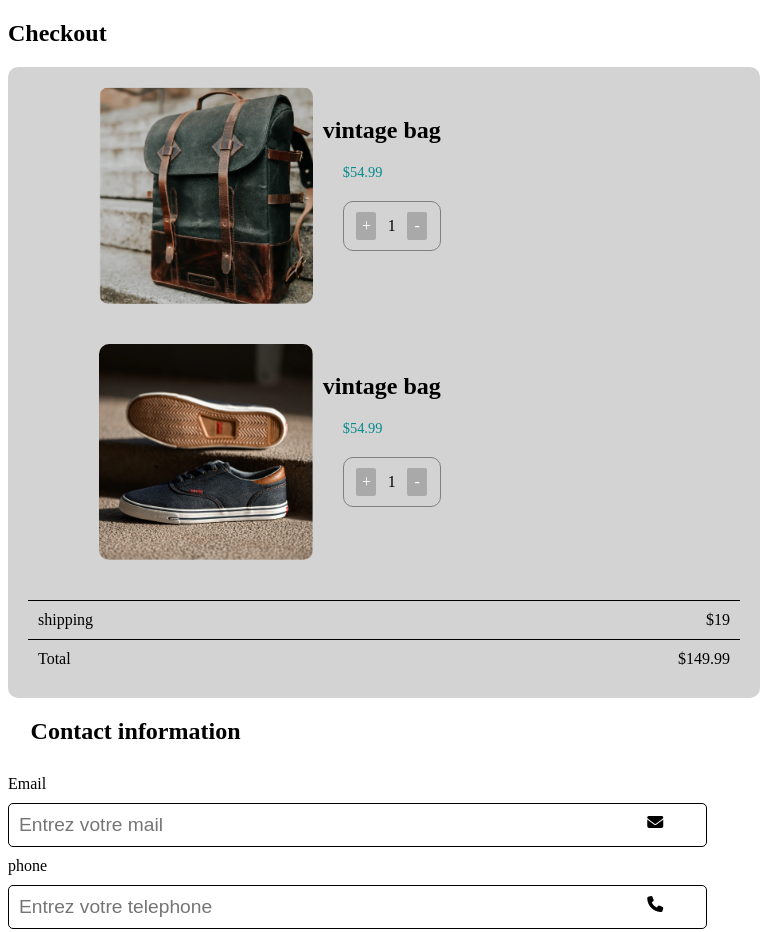
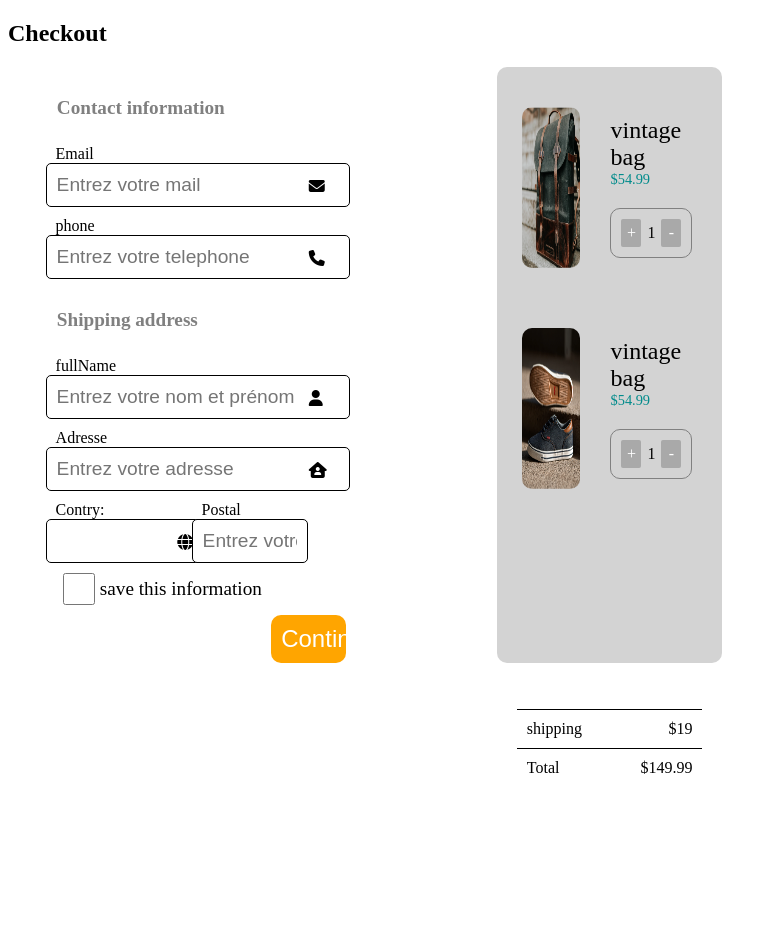
Before and after one commit to corentinnys/checkout-page, a plain HTML site: page index.html in a window 768 px wide. Shown: the top 932 px of the page. After the commit the page ends 807 px from the top, so only its background shows below. Drawn offline with Linux system fonts and the light colour scheme.

Commit message:
implementation of responsive css for screens

```diff
--- a/css/styles.css
+++ b/css/styles.css
@@ -1,14 +1,7 @@
 
 
 
-@media screen and (max-width: 409px)
-{
-
-
-
-}
-
-@media screen and   (min-width:410px ) and  (max-width:768px ){
+@media screen and   (min-width:450px ) and  (max-width:768px ){
     .container{
         display: flex;
         flex-direction: column-reverse;
@@ -179,11 +172,165 @@
     .c-gray{
         margin-left: 3%;
     }
+    .bg-gray div.article-one{
+        margin: 20px;
+    }
+    .bg-gray div.article-one figure {
+        display: flex;
+        flex-direction: row;
+        justify-content: left;
+    }
 
 }
 @media screen and    (min-width:768px ) and (max-width: 1024px)
 {
+    .container{
+        display: flex;
+        flex-direction: row;
+        justify-content:space-around ;
+    }
+    .p-relative{
+        position: relative;
+    }
+    i:not(i.middle){
+        position: absolute;
+        left: 70%;
+        top: 60%;
+    }
+    i.middle{
+        position: absolute;
+        top:60%;
+        left: 70%;
+    }
+    .c-gray{
+        color: grey;
+        font-size: 1.2rem;
+        margin-top: 30px;
+    }
+    label{
+        display: block;
+        width: 75%;
+        padding: 10px;
+        padding-bottom: 0px;
+    }
+    input{
+        width: 75%;
+        display: block;
+        outline: none;
+        padding: 10px;
+        border-radius: 5px;
+        border: 1px solid black;
+        margin: 0;
+    }
+    .w-50{
+        width: 50%;
+    }
+    .d-flex{
+        display: flex;
+    }
+    .d-flex div{
+        width: 70%;
+    }
+    button{
+        padding: 10px;
+        width: 20%;
+        background: orange;
+        position: relative;
+        left: 60%;
+        border: none ;
+        border-radius: 10px;
+    }
+    .bg-gray{
+        background: lightgray;
+        width: 30%;
+        border-radius: 10px;
+    }
+    .bg-gray div.article-one figure{
+        display: flex;
+        justify-content: space-around;
+    }
 
+
+    .bg-gray div.article-one figure img {
+        width: 40%;
+        /*  margin-left: -40px;*/
+        margin-left: -10%;
+        border-radius: 10px;
+    }
+    .bg-gray div.article-one figure figcaption h2 {
+        width: 100%;
+        margin:0px;
+        font-size: 1.5rem;
+        font-weight: normal;
+        margin-left: 20px;
+    }
+    .price {
+        width: 100%;
+        margin:0px;
+        font-size: 0.9rem;
+        font-weight: normal;
+        margin-left: 20px;
+        color: darkcyan;
+    }
+    .counter{
+        border: grey 1px solid;
+        border-radius: 10px;
+        display: flex;
+        justify-content: space-around;
+        margin-left: 20px;
+        margin-top: 20px;
+        padding: 10px;
+    }
+    .number{
+        padding: 5px;
+        width: 10px;
+        text-align: center;
+        vertical-align: center;
+    }
+    .minus,.plus{
+        padding: 5px;
+        width: 10px;
+        text-align: center;
+        border-radius: 2px;
+        color: white;
+        vertical-align: center;
+        background: darkgrey;
+    }
+    .finalPrice{
+        padding: 20px;
+        position: relative;
+        bottom: -160px;
+
+    }
+    .finalPrice div:first-child{
+        display: flex;
+        justify-content: space-between;
+        padding-bottom: 10px;
+        border-bottom: 1px solid black;
+        border-top: 1px solid black;
+        padding: 10px;
+    }
+    .finalPrice div:last-child{
+        display: flex;
+        justify-content: space-between;
+        padding-bottom: 10px;
+        padding: 10px;
+    }
+    .checkbox input{
+        width: 10%;
+        position: relative;
+        left: -4%;
+    }
+    .checkbox{
+        padding: 10px;
+        display: flex;
+        justify-content: flex-start;
+    }
+    .checkbox label{
+        position: relative;
+        left: -6%;
+        top:-5px;
+    }
 }
 @media screen  and (min-width: 1024px)
 {
--- a/index.html
+++ b/index.html
@@ -50,7 +50,7 @@
                         </div>
                         <div class="codePostal">
                             <label>Postal</label>
-                            <input type="text" placeholder="Entrez votre code postal">
+                            <input class="w-50"  type="text" placeholder="Entrez votre code postal">
                         </div>
                     </div>
 
```
